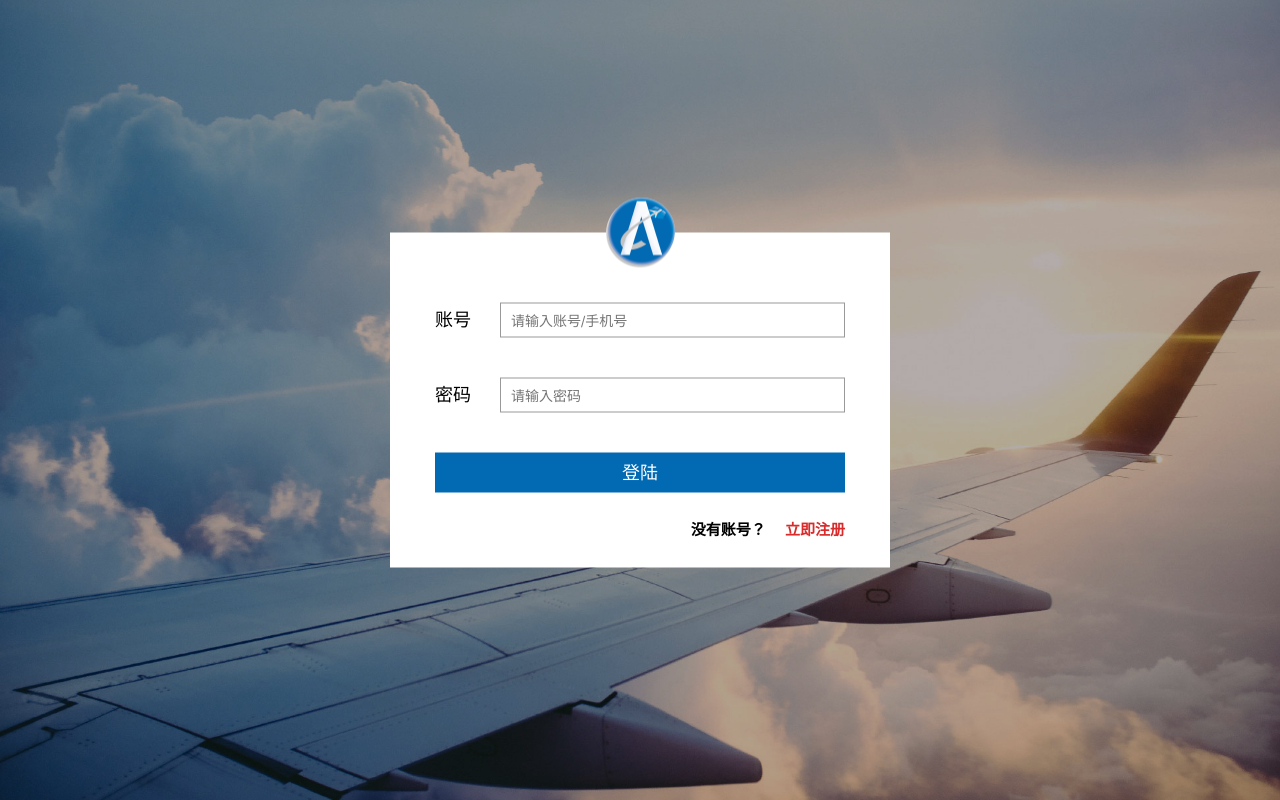
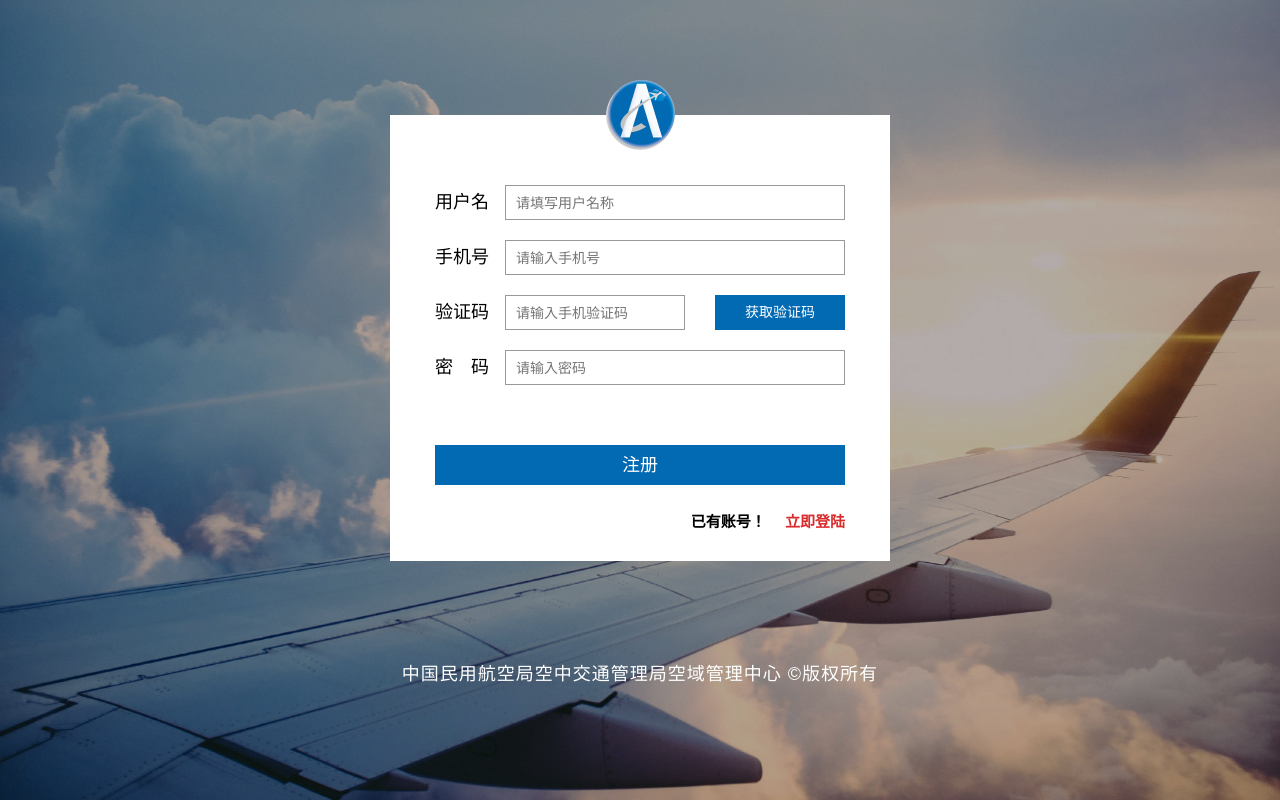
Before and after one commit to xiangcaolinghe/air-h5, a Vue app: page /login in a window 1280 px wide. Both pictures are taken after a click on the element "立即注册". Built offline with nearby package versions, Linux system fonts and the light colour scheme; what vue-resource would draw is missing.

Commit message:
登陆页面 完成

```diff
--- a/src/App.vue
+++ b/src/App.vue
@@ -13,7 +13,7 @@ export default {
   name: 'App',
   components:{ CHeader, CFooter },
   created() {
-    console.log(this.$route.meta)
+
   }
 }
 </script>
--- a/src/main.js
+++ b/src/main.js
@@ -5,12 +5,14 @@ import App from './App'
 import router from './router'
 // import API from './config/API';
 import API from './config/APIHeader';
-// import store from './store/store';
+import LocalStorageUtils from  './utils/LocalStorageUtils'
 import ElementUI from 'element-ui';
 import 'element-ui/lib/theme-chalk/index.css';
 Vue.use(ElementUI);
 window.API = API;
 Vue.config.productionTip = false
+const storage = new LocalStorageUtils();
+window.storage = storage;
 new Vue({
   el: '#app',
   router,
--- a/src/views/login/index.vue
+++ b/src/views/login/index.vue
@@ -7,19 +7,41 @@
                         <img src="./../../assets/logo.png" alt="" class="img">
                     </router-link>
                     <!--登陆-->
-                    <div class="input-table">
+                    <div class="input-table" v-show="show">
                         <div class="cell user">
                             <span class="name">账号</span>
-                            <input type="text" class="input" placeholder="请输入账号/手机号">
+                            <input type="text" class="input" placeholder="请输入账号/手机号" v-model="userNum">
                         </div>
                         <div class="cell password">
                             <span class="name">密码</span>
-                            <input type="text" class="input" placeholder="请输入密码">
+                            <input type="text" class="input" placeholder="请输入密码" v-model="userPassword">
                         </div>
-                        <button class="login-btn">登陆</button>
-                        <div class="tip">没有账号？ <span class="link">立即注册</span></div>
+                        <button class="login-btn" @click="login">登陆</button>
+                        <div class="tip">没有账号？ <span class="link" @click="showRegister">立即注册</span></div>
                     </div>
                     <!--注册-->
+                    <div class="input-table register-table" v-show="!show">
+                        <div class="cell user">
+                            <span class="name">用户名</span>
+                            <input type="text" class="input" placeholder="请填写用户名称" v-model="name">
+                        </div>
+                        <div class="cell">
+                            <span class="name">手机号</span>
+                            <input type="text" class="input" placeholder="请输入手机号" v-model="mobile">
+                        </div>
+                        <div class="cell code">
+                            <span class="name">验证码</span>
+                            <div class="code-btn" @click="getCode">获取验证码</div>
+                            <input type="text" class="input" placeholder="请输入手机验证码" v-model="code">
+                        </div>
+                        <div class="cell">
+                            <span class="name">密<span class="opacity">码</span>码</span>
+                            <input type="text" class="input" placeholder="请输入密码" v-model="password">
+                        </div>
+                        <button class="login-btn" @click="register">注册</button>
+                        <div class="tip">已有账号！ <span class="link" @click="showRegister">立即登陆</span></div>
+                    </div>
+                    <div class="copyright">中国民用航空局空中交通管理局空域管理中心 &copy;版权所有</div>
                 </div>
             </div>
         </div>
@@ -30,11 +52,60 @@
   export default {
     data () {
       return {
-
+        show:true,
+        userNum:'',
+        userPassword:'',
+        name:'',
+        mobile:'',
+        code:'',
+        password:''
       }
     },
     methods:{
-
+      showRegister() {
+        this.show = !this.show
+      },
+      // 注册
+      register() {
+        if (!this.name) {
+          this.$message('请填写用户名');
+          return
+        }
+        if (!this.mobile) {
+          this.$message('请填写电话号码');
+          return
+        }
+        if (!this.code) {
+          this.$message('请填写验证码');
+          return
+        }
+        if (!this.password) {
+          this.$message('请输入密码');
+          return
+        }
+        storage.set('token','3333333333333');
+        this.$router.push({name:'home'})
+      },
+      //登陆
+      login() {
+        if (!this.userNum) {
+          this.$message('请填写用户名');
+          return
+        }
+        if (!this.userPassword) {
+          this.$message('请输入密码');
+          return
+        }
+        storage.set('token','3333333333333');
+        this.$router.push({name:'home'})
+      },
+      // 获取验证码
+      getCode() {
+        if (!this.mobile) {
+          this.$message('请填写电话号码');
+          return
+        }
+      }
     },
     created() {
 
@@ -81,9 +152,6 @@
                         text-align: left;
                         color:#000;
                         line-height: 35px;
-                        .name {
-
-                        }
                         .input {
                             font-size: 14px;
                             height:35px;
@@ -118,6 +186,43 @@
                             cursor: pointer;
                         }
                     }
+                    &.register-table {
+                        height:446px;
+                        .cell {
+                            margin: 0 0 20px;
+                            .opacity {
+                                opacity:0;
+                                filter:alpha(opacity=0);
+                            }
+                            .input {
+                                width:340px;
+                            }
+                            &.code {
+                                .input {
+                                    width:180px;
+                                }
+                                .code-btn {
+                                    float: right;
+                                    width:130px;
+                                    line-height: 35px;
+                                    height:35px;
+                                    color:#fff;
+                                    font-size: 14px;
+                                    cursor: pointer;
+                                    text-align: center;
+                                    margin-left:30px;
+                                    background: #026ab3;
+                                }
+                             }
+                        }
+                     }
+                }
+                .copyright {
+                    text-align: center;
+                    color:#fff;
+                    margin-top: 98px;
+                    letter-spacing:1px;
+                    font-size: 18px;
                 }
             }
         }
```
